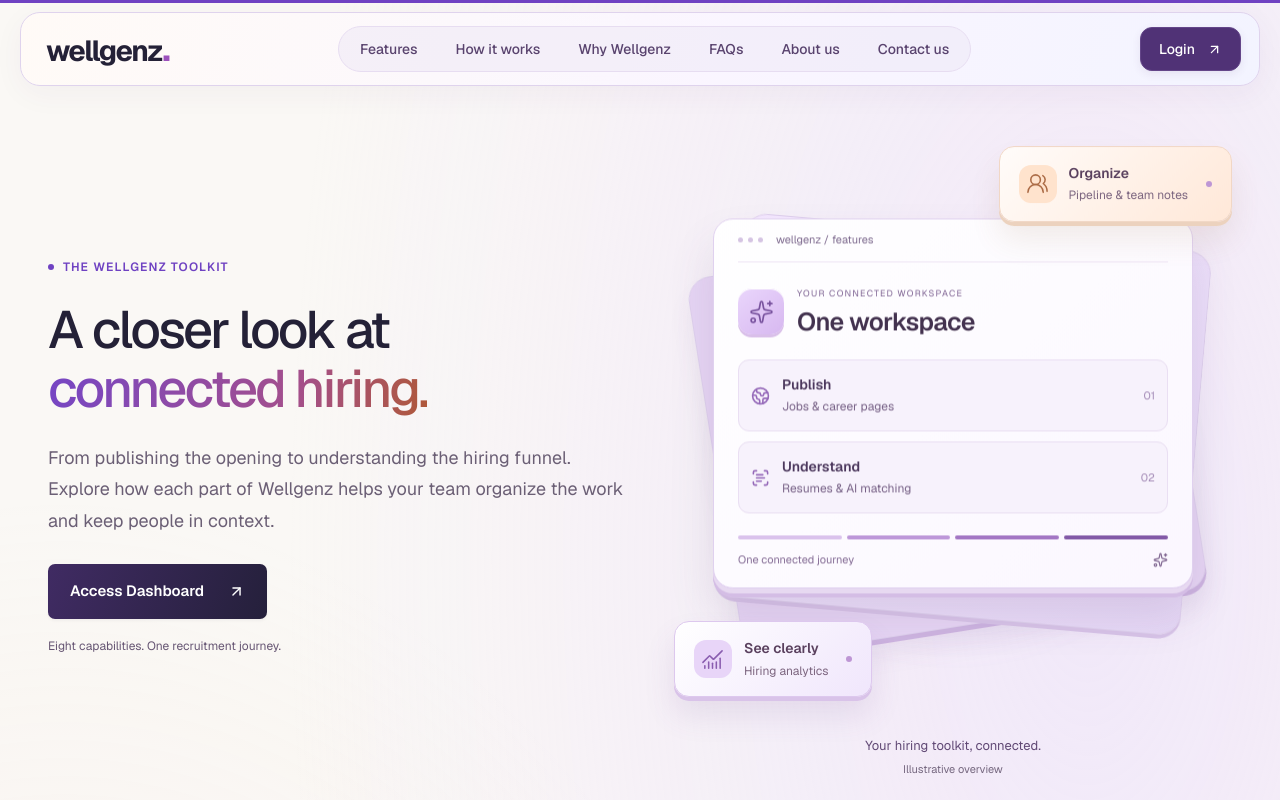
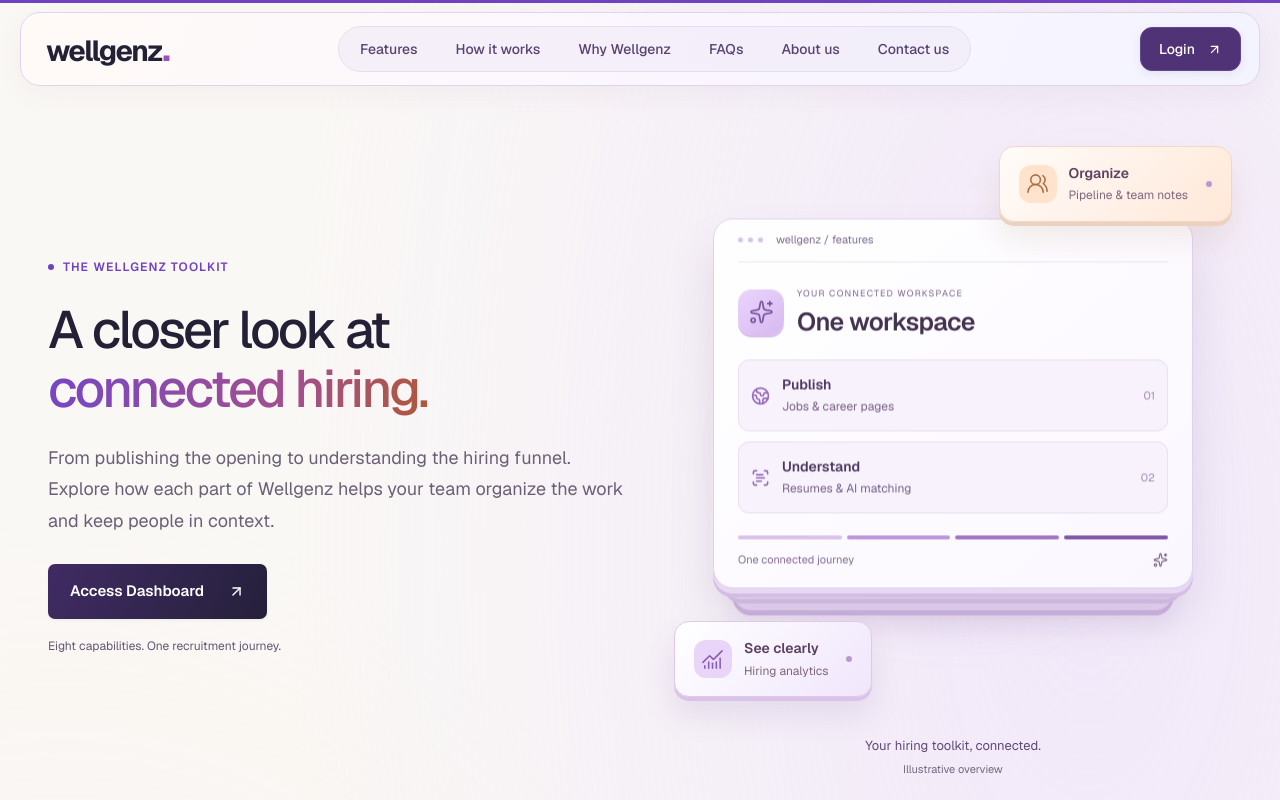
Before and after one commit to hitten04/wellgenz, a Next.js app: page /features in a window 1280 px wide. Shown: the top 800 px of the page. Built offline with nearby package versions, Linux system fonts and the light colour scheme.

Commit message:
Align shaded backing cards with the floating workspace panel

```diff
--- a/src/app/features/features.css
+++ b/src/app/features/features.css
@@ -1516,11 +1516,12 @@
 .workspace-perspective{perspective:1500px;padding:10px 0}
 .workspace-scene{position:relative;aspect-ratio:1/1;min-height:520px;transform-style:preserve-3d}
 .workspace-shadow{position:absolute;inset:20% 6% 8%;background:radial-gradient(ellipse,#bd93e044,transparent 68%);filter:blur(18px);pointer-events:none}
-.workspace-sheet{position:absolute;inset:15% 8% 16%;border-radius:23px;border:1px solid #ded0ed;pointer-events:none}
-.workspace-sheet-back{background:#e6d5f4;transform:rotate(-9deg) translate(-8px,10px);box-shadow:0 5px 0 #cdb4e0,0 16px 24px #75519913}
-.workspace-sheet-mid{background:linear-gradient(135deg,#f4e8ff,#e5d7f5);transform:rotate(5deg) translate(9px,1px);box-shadow:0 4px 0 #d7c3e7}
-
-.workspace-window{position:absolute;left:7%;right:7%;top:13%;padding:0 24px 19px;background:linear-gradient(140deg,#fff,#fbf7ff);border:1px solid #e0d1ef;border-radius:20px;box-shadow:0 5px 0 #e7d9f1,0 9px 0 #d4bde5,0 26px 45px #60417822;z-index:2}
+.workspace-stack{position:absolute;left:7%;right:7%;top:13%;isolation:isolate;z-index:2}
+.workspace-sheet{position:absolute;inset:0;border-radius:20px;border:1px solid #ded0ed;pointer-events:none}
+.workspace-sheet-back{background:#e6d5f4;transform:translateY(22px) scaleX(.92);box-shadow:0 5px 0 #cdb4e0,0 16px 24px #75519913}
+.workspace-sheet-mid{background:linear-gradient(135deg,#f4e8ff,#e5d7f5);transform:translateY(11px) scaleX(.96);box-shadow:0 4px 0 #d7c3e7}
+
+.workspace-window{position:relative;padding:0 24px 19px;background:linear-gradient(140deg,#fff,#fbf7ff);border:1px solid #e0d1ef;border-radius:20px;box-shadow:0 5px 0 #e7d9f1,0 9px 0 #d4bde5,0 26px 45px #60417822;z-index:2}
 .workspace-chrome{display:flex;align-items:center;gap:5px;height:43px;border-bottom:1px solid #eee5f5}
 .workspace-chrome>span:not(:last-child){width:5px;height:5px;border-radius:50%;background:#d5c4e3}
 .workspace-chrome>span:last-child{margin-left:8px;font-size:11px;color:#7c688d;line-height:1.4}
@@ -1555,5 +1556,5 @@
 .page-hero-art figcaption>span{display:block;font-size:11px;color:#75677f;margin-top:4px}
 @media(max-width:1100px) and (min-width:760px){.page-hero-layout.info-intro,.page-hero-layout.product-directory-intro{gap:24px}.workspace-window{padding-inline:17px}.workspace-row{padding:12px 9px}.workspace-float{padding:13px}.workspace-float-dot{display:none}.workspace-float-1{max-width:76%}}
 @media(max-width:759px){.page-hero-layout.info-intro,.page-hero-layout.product-directory-intro{grid-template-columns:minmax(0,1fr);gap:36px;padding:26px 0 48px}.page-hero-art{max-width:490px}.page-hero-layout h1{font-size:40px}.workspace-window{padding-inline:17px}.workspace-float{padding:14px;gap:9px}.workspace-float-1{max-width:77%}.workspace-float-dot{display:none}}
-@media(max-width:374px){.workspace-window{left:4%;right:4%;padding-inline:13px}.workspace-row{gap:8px;padding:12px 9px}.workspace-row-index{display:none}.workspace-heading{gap:9px}.workspace-heading>div>span{font-size:8px;letter-spacing:.7px}.workspace-float{padding:12px}.workspace-float-icon{width:30px;height:32px}.workspace-float strong{font-size:13px}.workspace-float>div>span{font-size:11px}}
+@media(max-width:374px){.workspace-stack{left:4%;right:4%}.workspace-window{padding-inline:13px}.workspace-row{gap:8px;padding:12px 9px}.workspace-row-index{display:none}.workspace-heading{gap:9px}.workspace-heading>div>span{font-size:8px;letter-spacing:.7px}.workspace-float{padding:12px}.workspace-float-icon{width:30px;height:32px}.workspace-float strong{font-size:13px}.workspace-float>div>span{font-size:11px}}
 @media(prefers-reduced-motion:reduce){.workspace-scene{transform:none!important}}
--- a/src/components/page-hero-diagram.tsx
+++ b/src/components/page-hero-diagram.tsx
@@ -41,14 +41,16 @@
     <div className="workspace-perspective">
       <motion.div className="workspace-scene">
         <div className="workspace-shadow" aria-hidden="true" />
-        <div className="workspace-sheet workspace-sheet-back" aria-hidden="true" />
-        <div className="workspace-sheet workspace-sheet-mid" aria-hidden="true" />
-        <motion.div className="workspace-window" animate={reduced ? {} : { y: [0, -4, 0] }} transition={{ duration: 7, repeat: Infinity, ease: "easeInOut" }}>
+        <motion.div className="workspace-stack" animate={reduced ? {} : { y: [0, -4, 0] }} transition={{ duration: 7, repeat: Infinity, ease: "easeInOut" }}>
+          <div className="workspace-sheet workspace-sheet-back" aria-hidden="true" />
+          <div className="workspace-sheet workspace-sheet-mid" aria-hidden="true" />
+          <div className="workspace-window">
           <div className="workspace-chrome"><span /><span /><span /><span>wellgenz / {page.toLowerCase()}</span></div>
           <div className="workspace-heading"><span className="workspace-emblem"><Icon size={25} strokeWidth={1.6} aria-hidden="true" /></span><div><span>YOUR CONNECTED WORKSPACE</span><strong>{diagram.center}</strong></div></div>
           <div className="workspace-rows">{diagram.nodes.slice(0, 2).map((node, i) => { const RowIcon = node.icon; return <div className="workspace-row" key={node.title}><span><RowIcon size={19} aria-hidden="true" /></span><div><strong>{node.title}</strong><span>{node.detail}</span></div><span className="workspace-row-index">0{i + 1}</span></div>; })}</div>
           <div className="workspace-track" aria-hidden="true"><span /><span /><span /><span /></div>
           <div className="workspace-bottom"><span>One connected journey</span><Sparkles size={15} aria-hidden="true" /></div>
+          </div>
         </motion.div>
         {diagram.nodes.slice(2).map((node, index) => { const NodeIcon = node.icon; return <motion.div className={`workspace-float workspace-float-${index}`} key={node.title} animate={reduced ? {} : { y: [0, index ? -7 : 6, 0] }} transition={{ duration: 6 + index, repeat: Infinity, ease: "easeInOut" }}>
           <span className="workspace-float-icon"><NodeIcon size={23} strokeWidth={1.6} aria-hidden="true" /></span><div><strong>{node.title}</strong><span>{node.detail}</span></div><span className="workspace-float-dot" aria-hidden="true" />
```
